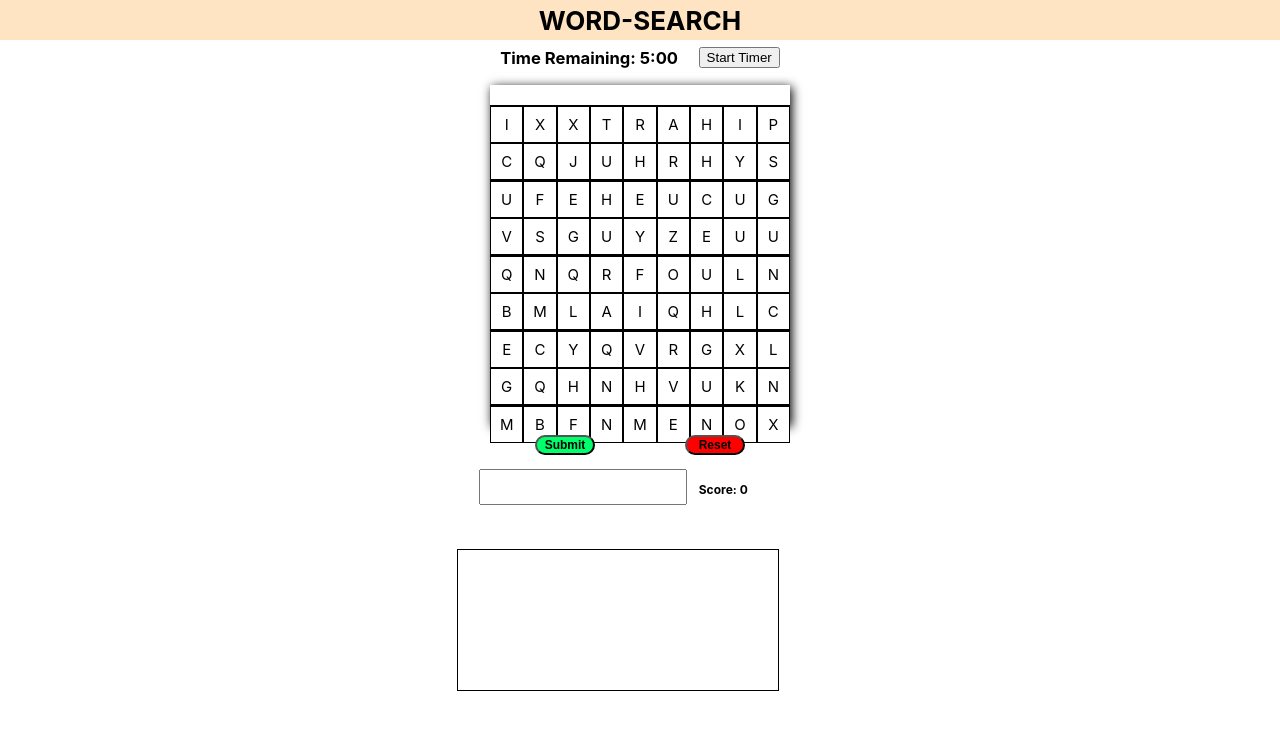
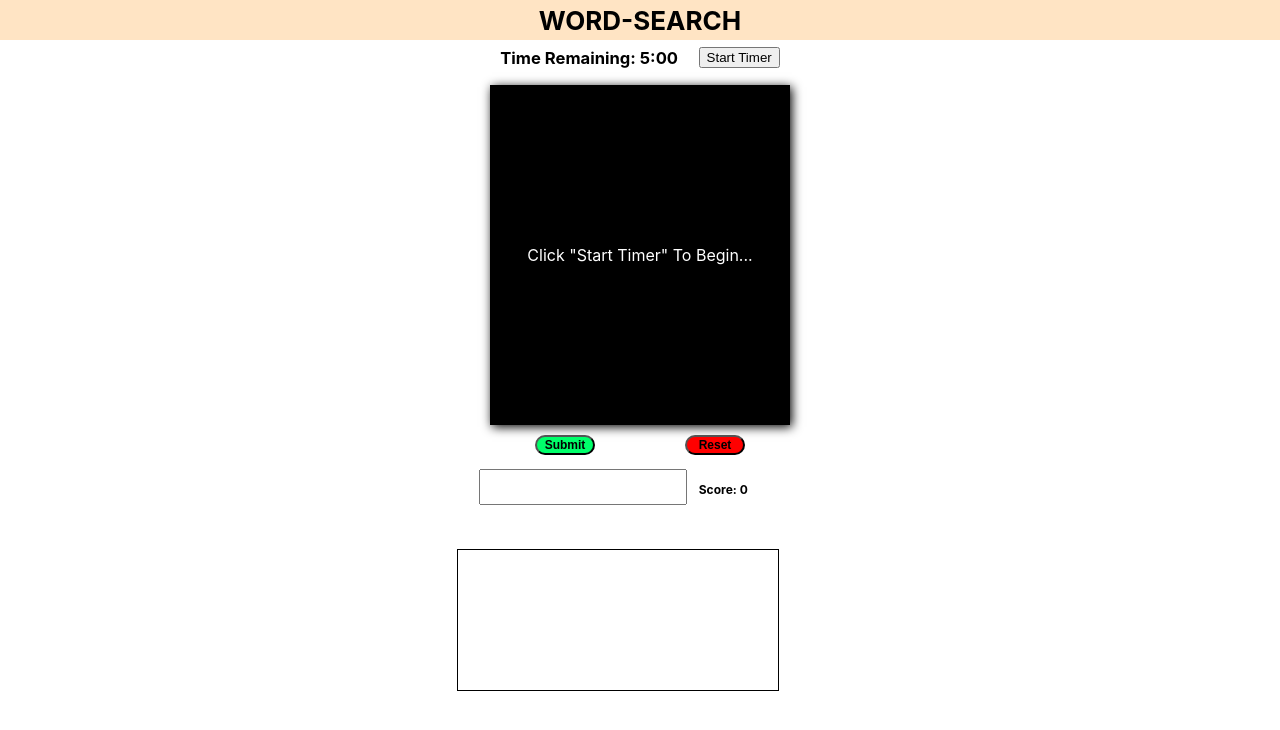
Before and after one commit to willnolin/wordsearch, a React (Create React App) app: page / in a window 1280 px wide. Shown: the top 730 px of the page. Built offline with nearby package versions, Linux system fonts and the light colour scheme.

Commit message:
disable board when timer is inactive

```diff
--- a/src/App.css
+++ b/src/App.css
@@ -86,6 +86,19 @@
   font-size: 15px;
   margin-top: 8px;
 }
+
+.inactive-board {
+  display: flex;
+  flex-direction: column;
+  justify-content: space-around;
+  align-items: center;
+  height: 340px;
+  width: 300px;
+  background-color: black;
+  color: white
+  /* margin: 20px auto; */
+}
+
 /*  Pop UP //////////////////////////////*/
 .modal {
   display: none;
--- a/src/App.js
+++ b/src/App.js
@@ -2,7 +2,7 @@ import './App.css';
 import Board from './components/board_components/Board';
 
 import Display from './components/display_components/Display';
-import { useState, useEffect } from 'react'
+import { useState } from 'react'
 import Layout from './components/layout_components/Layout';
 
 
@@ -40,6 +40,7 @@ function App() {
         handleClear={handleClear}
         refreshPage={refreshPage}>
         <div className="board-container">
+          {isTimerActive ?
             <Board
               currentWord={currentWord}
               setCurrentWord={setCurrentWord}
@@ -47,7 +48,12 @@ function App() {
               setActiveSquares={setActiveSquares}
               isBoardActive={isBoardActive}
               setIsBoardActive={setIsBoardActive}
-          />
+            /> :
+            <div className="inactive-board">
+              <p> Click "Start Timer" To Begin...</p>
+
+            </div>
+          }
         </div>
         <div className="submit-button-container">
           <button className="submit-button" form="word-form">Submit</button>
--- a/src/components/board_components/Board.jsx
+++ b/src/components/board_components/Board.jsx
@@ -5,14 +5,14 @@ import RandomLetterRow from './RandomLetterRow'
 export default function Board(props) {
 
   const { currentWord, setCurrentWord, activeSquares, setActiveSquares, isBoardActive,
-  setIsBoardActive} = props;
+    setIsBoardActive } = props;
 
 
   const handleClick = (letter, setIsActive) => {
     // setIsBoardActive(true);
 
     if (currentWord.length) {
-      if (activeSquares.find((obj, index) => (
+      if (activeSquares.find((obj) => (
         obj.x === letter.x && obj.y === letter.y
       ))) {
         if (activeSquares[activeSquares.length - 1].x === letter.x && activeSquares[activeSquares.length - 1].y === letter.y) {
@@ -49,23 +49,23 @@ export default function Board(props) {
     <div>
       <div className="board">
         <RandomLetterRow handleClick={handleClick} row={0} isBoardActive={isBoardActive}
-            setIsBoardActive={setIsBoardActive}/>
+          setIsBoardActive={setIsBoardActive} />
         <RandomLetterRow handleClick={handleClick} row={1} isBoardActive={isBoardActive}
-            setIsBoardActive={setIsBoardActive}/>
+          setIsBoardActive={setIsBoardActive} />
         <RandomLetterRow handleClick={handleClick} row={2} isBoardActive={isBoardActive}
-            setIsBoardActive={setIsBoardActive}/>
+          setIsBoardActive={setIsBoardActive} />
         <RandomLetterRow handleClick={handleClick} row={3} isBoardActive={isBoardActive}
-            setIsBoardActive={setIsBoardActive}/>
+          setIsBoardActive={setIsBoardActive} />
         <RandomLetterRow handleClick={handleClick} row={4} isBoardActive={isBoardActive}
-            setIsBoardActive={setIsBoardActive}/>
+          setIsBoardActive={setIsBoardActive} />
         <RandomLetterRow handleClick={handleClick} row={5} isBoardActive={isBoardActive}
-            setIsBoardActive={setIsBoardActive}/>
+          setIsBoardActive={setIsBoardActive} />
         <RandomLetterRow handleClick={handleClick} row={6} isBoardActive={isBoardActive}
-            setIsBoardActive={setIsBoardActive}/>
+          setIsBoardActive={setIsBoardActive} />
         <RandomLetterRow handleClick={handleClick} row={7} isBoardActive={isBoardActive}
-            setIsBoardActive={setIsBoardActive}/>
+          setIsBoardActive={setIsBoardActive} />
         <RandomLetterRow handleClick={handleClick} row={8} isBoardActive={isBoardActive}
-            setIsBoardActive={setIsBoardActive}/>
+          setIsBoardActive={setIsBoardActive} />
       </div>
     </div>
   )
--- a/src/components/board_components/Square.jsx
+++ b/src/components/board_components/Square.jsx
@@ -51,7 +51,6 @@ export default function Square(props) {
       style={{ backgroundColor: color }}
       onClick={() => handleSquare()}>
       <p className="letter">{`${letter.value}`}</p>
-      {/* <p className="letter">{`${letter.x}, ${letter.y}`}</p> */}
     </div>
   )
 }
--- a/src/components/display_components/Timer.jsx
+++ b/src/components/display_components/Timer.jsx
@@ -17,10 +17,11 @@ export default function Timer(props) {
           if (minutes === 0) {
             clearInterval(interval);
             setIsTimerActive(false);
-            setShow('block')
+            setShow('block');
+            handleClear();
           } else {
-            setMinutes(minutes => minutes - 1)
-            setSeconds(59)
+            setMinutes(minutes => minutes - 1);
+            setSeconds(59);
           }
         }
       }, 1000)
--- a/src/components/layout_components/Layout.jsx
+++ b/src/components/layout_components/Layout.jsx
@@ -14,8 +14,9 @@ export default function Layout(props) {
         <div className="message" >
           <span className="close" onClick={() => {
             setShow('none')
+            refreshPage()
           }}>{`close (x)`}</span>
-          <p>Congrats on completing the game!</p>
+          <p>Times up! </p>
         </div>
       </div>
       <div className="layout-children">
```
Lines whose indentation alone changed are shown as unchanged.
